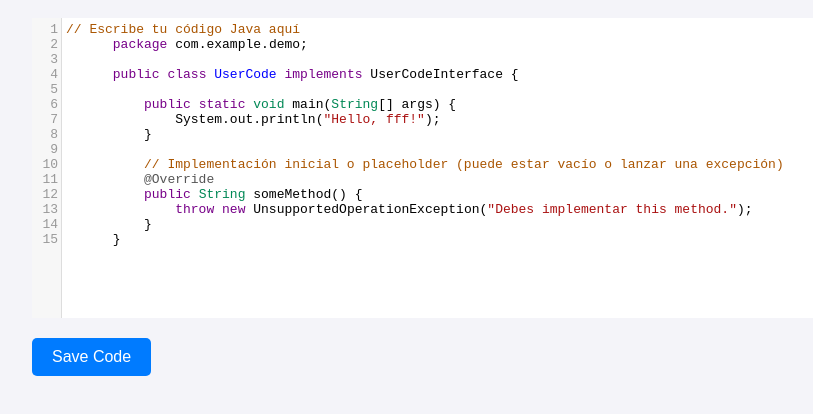
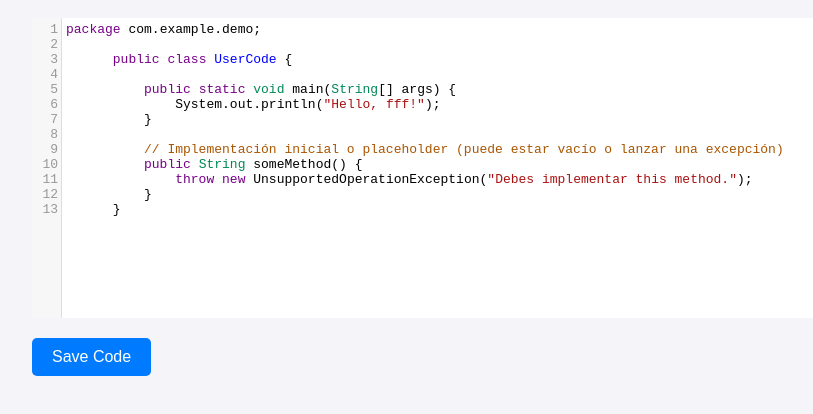
Before and after one commit to null-point-sys/spring_boot_editor, a plain HTML site: page index.html in a window 1280 px wide. Shown: the part 80-494 px from the top of the page, without its empty margins (32-845 px from the left). Drawn offline with nearby package versions, Linux system fonts and the light colour scheme.

Commit message:
Update index.html

```diff
--- a/index.html
+++ b/index.html
@@ -63,17 +63,15 @@
 
   <script>
     // Código base para el editor
-      const initialJavaCode = `// Escribe tu código Java aquí
-      package com.example.demo;
+      const initialJavaCode = `package com.example.demo;
 
-      public class UserCode implements UserCodeInterface {
+      public class UserCode {
 
           public static void main(String[] args) {
               System.out.println("Hello, fff!");
           }
 
           // Implementación inicial o placeholder (puede estar vacío o lanzar una excepción)
-          @Override
           public String someMethod() {
               throw new UnsupportedOperationException("Debes implementar this method.");
           }
```
